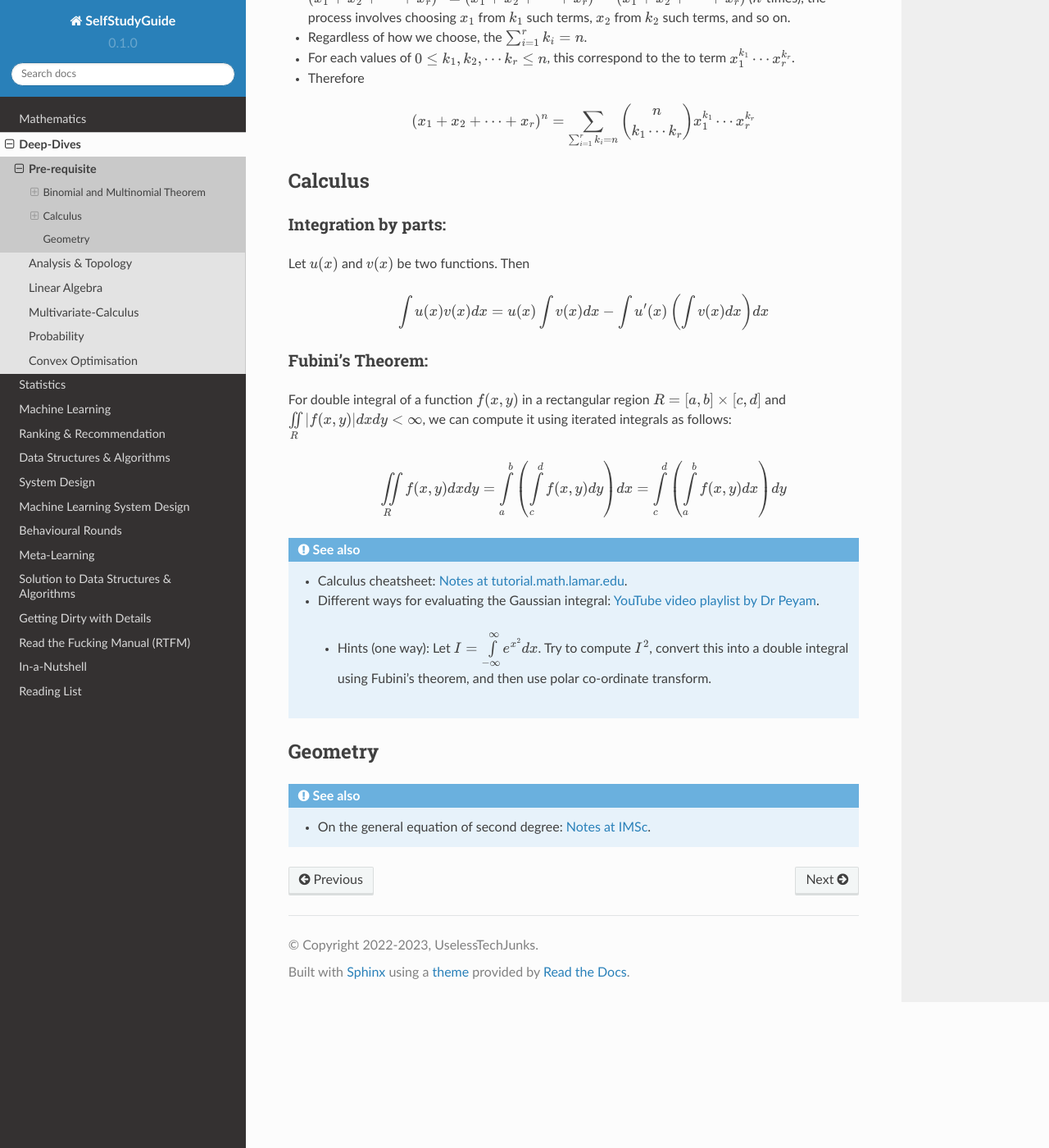
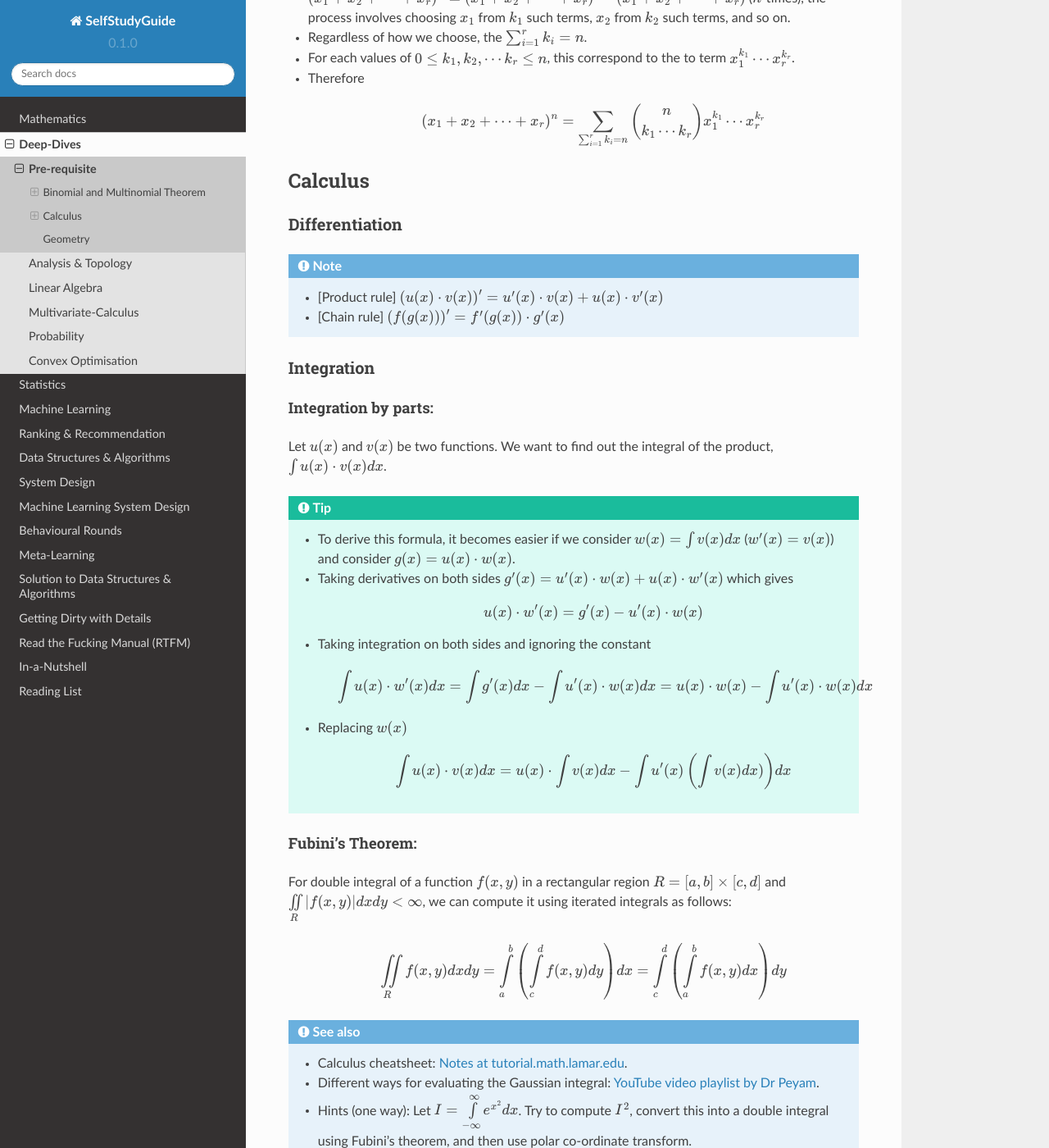
Before and after one commit to uselesstechjunks/leetcode, a Sphinx documentation site: the page built from docs/source/math/prereq.rst, in a window 1280 px wide and 1400 px high, scrolled down 1194 px. Shown: the whole window at 82% size. Built offline with Sphinx 7.4.7 and the Read the Docs theme 2.0.0, drawn with Linux system fonts in a browser that asks for light colours.

Commit message:
Update prereq.rst (#91)
* Update prereq.rst

* Update prereq.rst

* Update prereq.rst

```diff
--- a/docs/source/math/prereq.rst
+++ b/docs/source/math/prereq.rst
@@ -2,67 +2,84 @@
 Pre-requisite
 #########################################
 
+***********************************************
 Binomial and Multinomial Theorem
-==============================================
+***********************************************
 
 (MISSISSIPPI problem): Number of ways to arrange the letters is :math:`\frac{11!}{1!4!4!2!}` (M=1,I=4,S=4,P=2).
 
 .. note::
-  * There are items of :math:`r` kinds, and within each kind they are indistinguishable. Say, we have :math:`k_i` items of :math:`x_i` kind, and so on. The number of ways of arranging a total of :math:`n` such items (i.e. :math:`\sum_{i=1}^r k_i=n`)
+	* There are items of :math:`r` kinds, and within each kind they are indistinguishable. Say, we have :math:`k_i` items of :math:`x_i` kind, and so on. The number of ways of arranging a total of :math:`n` such items (i.e. :math:`\sum_{i=1}^r k_i=n`)
 
-    .. math::
-      {n\choose k_1\cdots k_r}=\frac{n!}{k_1!\cdots k_r!}
-  * This is also the number of ways a set of :math:`n` indistinguishable items can be partitioned into :math:`r` subsets. To see why, think about the process where we do the partitioning first (say, :math:`C` is the number of ways we can partition) and then we rearrange each subset (:math:`k_i!` ways for subset :math:`i`) put the items in a sequence. The result is just a rearrangement of the entire sequence of :math:`n` items.
+		.. math:: {n\choose k_1\cdots k_r}=\frac{n!}{k_1!\cdots k_r!}
+	* This is also the number of ways a set of :math:`n` indistinguishable items can be partitioned into :math:`r` subsets. To see why, think about the process where we do the partitioning first (say, :math:`C` is the number of ways we can partition) and then we rearrange each subset (:math:`k_i!` ways for subset :math:`i`) put the items in a sequence. The result is just a rearrangement of the entire sequence of :math:`n` items.
 
 Binomial theorem:
--------------------------------
+==============================================
 * For evaluating the expression :math:`(x+y)^n=(x+y)\cdots(x+y)` (:math:`n`-times), the process involves choosing either :math:`x` or :math:`y` from each of the :math:`n`-terms.
 * We can choose :math:`x` from 0 terms to :math:`n` terms. Every time we choose :math:`x` from :math:`k` such terms, we're left with no choice but to take :math:`y` from  the remaining :math:`(n-k)` terms.
 * The number of ways we can choose :math:`x` from any :math:`k` of such terms is :math:`{n\choose k}`. This is how many times we have :math:`x^k y^{n-k}`.
 * Therefore
 
-  .. math::
-   (x+y)^n=\sum_{k=0}^n {n\choose k} x^k y^{n-k}
+	.. math:: (x+y)^n=\sum_{k=0}^n {n\choose k} x^k y^{n-k}
 
 .. tip::
-  * :math:`\sum_{k=0}^n {n\choose k}=2^n` (setting :math:`x=1` and :math:`y=1`).
-  * :math:`\sum_{k=0}^n (-1)^k {n\choose k}=0` (setting :math:`x=-1` and :math:`y=1`).
-  * (Vandermonde Identity) :math:`{m+n\choose k}=\sum_{i=0}^k {m\choose i}{n\choose k-i}`.
-  * :math:`{n\choose k}={n-1\choose k-1}+{n-1\choose k}`.
+	* :math:`\sum_{k=0}^n {n\choose k}=2^n` (setting :math:`x=1` and :math:`y=1`).
+	* :math:`\sum_{k=0}^n (-1)^k {n\choose k}=0` (setting :math:`x=-1` and :math:`y=1`).
+	* (Vandermonde Identity) :math:`{m+n\choose k}=\sum_{i=0}^k {m\choose i}{n\choose k-i}`.
+	* :math:`{n\choose k}={n-1\choose k-1}+{n-1\choose k}`.
 
 Multinomial theorem:
--------------------------------
+==============================================
 * For evaluating the expression :math:`(x_1+x_2+\cdots+x_r)^n=(x_1+x_2+\cdots+x_r)\cdots(x_1+x_2+\cdots+x_r)` (:math:`n`-times), the process involves choosing :math:`x_1` from :math:`k_1` such terms, :math:`x_2` from :math:`k_2` such terms, and so on.
 * Regardless of how we choose, the :math:`\sum_{i=1}^r k_i=n`.
 * For each values of :math:`0\leq k_1,k_2,\cdots k_r\leq n`, this correspond to the to term :math:`x_1^{k_1}\cdots x_r^{k_r}`.
 * Therefore
 
-  .. math::
-   (x_1+x_2+\cdots+x_r)^n=\sum_{\sum_{i=1}^r k_i=n} {n\choose k_1\cdots k_r} x_1^{k_1}\cdots x_r^{k_r}
+	.. math:: (x_1+x_2+\cdots+x_r)^n=\sum_{\sum_{i=1}^r k_i=n} {n\choose k_1\cdots k_r} x_1^{k_1}\cdots x_r^{k_r}
 
+***********************************************
 Calculus
+***********************************************
+Differentiation
 ==============================================
+.. note::
+	* [Product rule] :math:`\left(u(x)\cdot v(x)\right)'=u'(x)\cdot v(x)+u(x)\cdot v'(x)`
+	* [Chain rule] :math:`\left(f(g(x))\right)'=f'(g(x))\cdot g'(x)`
 
+Integration
+==============================================
 Integration by parts:
 -------------------------------
-Let :math:`u(x)` and :math:`v(x)` be two functions. Then
+Let :math:`u(x)` and :math:`v(x)` be two functions. We want to find out the integral of the product, :math:`\int u(x)\cdot v(x) dx`.
 
- .. math:: \int u(x)v(x) dx = u(x)\int v(x) dx −\int u'(x) \left(\int v(x) dx\right) dx
+.. tip::
+	* To derive this formula, it becomes easier if we consider :math:`w(x)=\int v(x) dx` (:math:`w'(x)=v(x)`) and consider :math:`g(x)=u(x)\cdot w(x)`.
+	* Taking derivatives on both sides :math:`g'(x)=u'(x)\cdot w(x)+u(x)\cdot w'(x)` which gives
+
+		.. math:: u(x)\cdot w'(x)=g'(x)-u'(x)\cdot w(x)
+	* Taking integration on both sides and ignoring the constant
+
+		.. math:: \int u(x)\cdot w'(x)dx=\int g'(x)dx-\int u'(x)\cdot w(x)dx=u(x)\cdot w(x)-\int u'(x)\cdot w(x)dx
+	* Replacing :math:`w(x)`
+
+		.. math:: \int u(x)\cdot v(x)dx=u(x)\cdot \int v(x)dx-\int u'(x)\left(\int v(x)dx) \right)dx
 
 Fubini's Theorem:
 -------------------------------
 For double integral of a function :math:`f(x,y)` in a rectangular region :math:`R=[a,b]\times [c,d]` and :math:`\iint\limits_{R} \left|f(x,y)\right|dx dy<\infty`, we can compute it using iterated integrals as follows:
 
- .. math:: \iint\limits_{R} f(x,y)dx dy=\int\limits_a^b \left(\int\limits_c^d f(x,y)dy\right)dx=\int\limits_c^d \left(\int\limits_a^b f(x,y)dx\right)dy
+	.. math:: \iint\limits_{R} f(x,y)dx dy=\int\limits_a^b \left(\int\limits_c^d f(x,y)dy\right)dx=\int\limits_c^d \left(\int\limits_a^b f(x,y)dx\right)dy
 
 .. seealso::
- * Calculus cheatsheet: `Notes at tutorial.math.lamar.edu <https://tutorial.math.lamar.edu/pdf/calculus_cheat_sheet_all.pdf>`_.
- * Different ways for evaluating the Gaussian integral: `YouTube video playlist by Dr Peyam <https://www.youtube.com/watch?v=HcneBkidSDQ&list=PLJb1qAQIrmmCgLyHWMXGZnioRHLqOk2bW>`_.
+	* Calculus cheatsheet: `Notes at tutorial.math.lamar.edu <https://tutorial.math.lamar.edu/pdf/calculus_cheat_sheet_all.pdf>`_.
+	* Different ways for evaluating the Gaussian integral: `YouTube video playlist by Dr Peyam <https://www.youtube.com/watch?v=HcneBkidSDQ&list=PLJb1qAQIrmmCgLyHWMXGZnioRHLqOk2bW>`_.
 
-  * Hints (one way): Let :math:`I=\int\limits_{-\infty}^\infty e^{x^2}dx`. Try to compute :math:`I^2`, convert this into a double integral using Fubini's theorem, and then use polar co-ordinate transform.
+	* Hints (one way): Let :math:`I=\int\limits_{-\infty}^\infty e^{x^2}dx`. Try to compute :math:`I^2`, convert this into a double integral using Fubini's theorem, and then use polar co-ordinate transform.
 
+***********************************************
 Geometry
-=========================================
+***********************************************
 
 .. seealso::
- * On the general equation of second degree: `Notes at IMSc <https://www.imsc.res.in/~svis/eme13/kesavan-new.pdf>`_.
+	* On the general equation of second degree: `Notes at IMSc <https://www.imsc.res.in/~svis/eme13/kesavan-new.pdf>`_.
```
